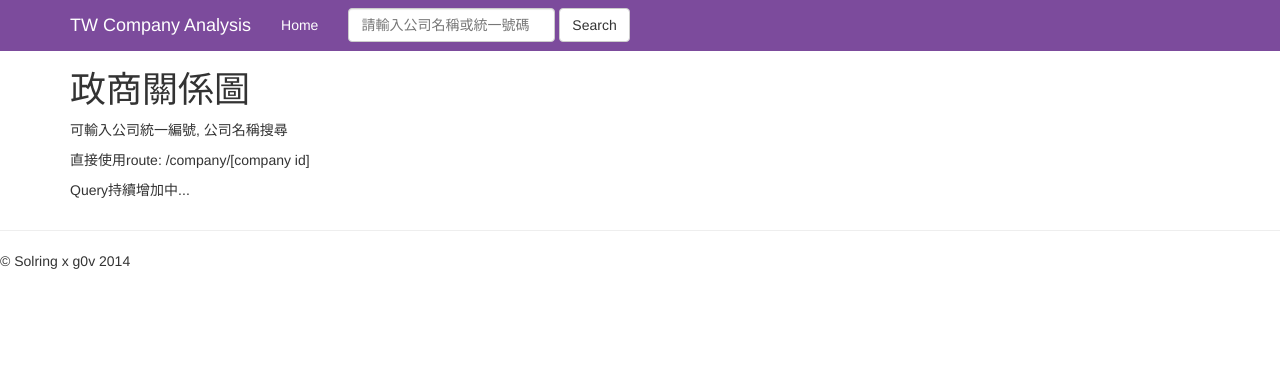
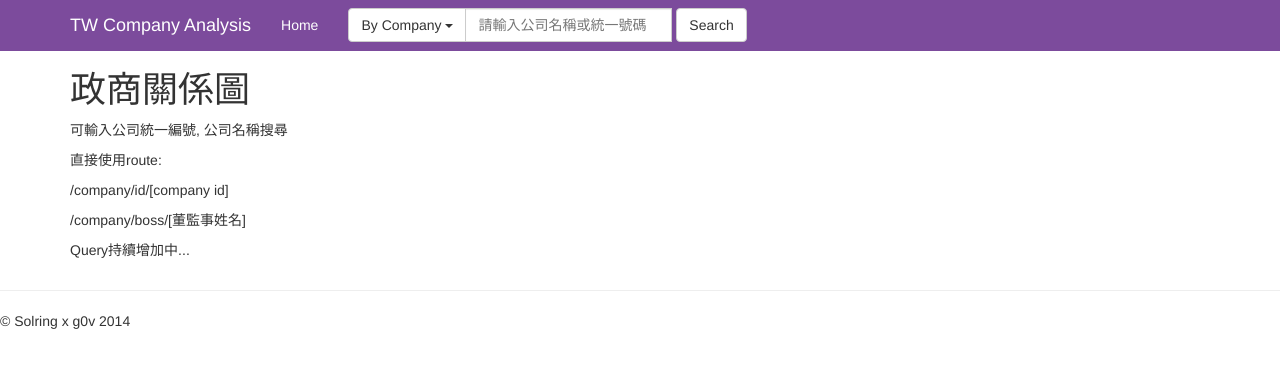
Before and after one commit to solring/twcom_front, a Flask app: page / in a window 1280 px wide. Shown: the top 368 px of the page. Run offline with Flask 2, Linux system fonts and the light colour scheme; some libraries are stand-ins or nearby versions.

Commit message:
add route to company graph through board member, update ui

```diff
--- a/main.py
+++ b/main.py
@@ -4,14 +4,21 @@
 #from pymongo import MongoClient
 from flask import Flask, request, redirect, url_for, render_template
 import json
-from twcom.query import *
+#from twcom.query import *
 import requests
-
+from urllib import unquote
 
 db = None
 col = None
 
 app = Flask(__name__)
+
+
+def getidlike(query):
+    return requests.get("http://dataing.pw/query?com=%s" % query)
+
+def getbosslike(query):
+    return reqults.get("http://dataing.pw/query?boss=%s" % query)
 
 def to_node(d):
     return {"id": d["id"],
@@ -28,23 +35,30 @@ def search_dummy():
     return "test search route"
 
 @app.route("/search", methods=['POST'])
-def search_byname():
+def search_companynet():
+    option = request.form['searchopt']
     query = request.form['query']
     print "/search/"+query
 
-    if re.match("^[\d]{8}$", query)!=None:
-        return redirect("company/%s" % query)
+    if option == "company":
+        # search by company id
+        if re.match("^[\d]{8}$", query)!=None:
+            return redirect("company/id/%s" % query)
 
-    results = []
-    for data in getidlike(query):
-        results.append(data)
+        # search by company name
+        results = []
+        for data in getidlike(query):
+            results.append(data)
 
-    if len(results) > 1:
-        print "redirect to /company/%s" % results[0]["id"]
-        return redirect("company/%s" % results[0]["id"])
-    else:
-        return "Company not found!"
-    #return render_template("index.html")
+        if len(results) > 1:
+            print "redirect to /company/id/%s" % results[0]["id"]
+            return redirect("company/id/%s" % results[0]["id"])
+        else:
+            return "Company not found!"
+
+    elif option == "boss":
+        reqults = []
+
 
 def build_test_nodes():
     n1 = {"id": 1, "name": "test1"};
@@ -55,31 +69,37 @@ def build_test_nodes():
     result = json.dumps({"nodes": nodes, "links": links});
     return result
 
-@app.route("/company/<cid>.json")
-def getJsonById(cid):
-    print "getJsonById: %s"  % cid
-
-    if cid == 1234:
-        return build_test_nodes()
-
+@app.route("/cors")
+def getJson():
+    print 'test'
     #data = col.find({ "id" : str(cid) })
-    data = requests.get("http://dataing.pw/com?id=%s" % cid)
-    print data.json()
-    return data.json()
-
+    if 'api' in request.args:
+        url = request.args['api']
+        print unquote(url)
+        data = requests.get(unquote(url))
+        return data.json()
+    else:
+        print "arg error"
 #    G = get_network(cid, maxlvl=1)
 #    if G:
 #        return exp_company(G, "%s.cache" % cid)
 
-@app.route("/company/<cid>")
-def show_company(cid):
+@app.route("/company/id/<cid>")
+def show_company_byid(cid):
 
     #if data:
     #    for k, v in data.items():
     #        res += "%s : %s<br>" %(k, v)
     #else:
     #    res += "Cannot find company with id %d" % cid
-    return render_template('graph.html', cid=cid)
+    url = "http://dataing.pw/com?id=%s" % cid
+    return render_template('graph.html', cid=cid, url=url)
+
+
+@app.route("/company/boss/<boss>")
+def show_company_byboss(boss):
+    url = "http://dataing.pw/com?boss=%s" % boss
+    return render_template('graph.html', cid=boss, url=url)
 
 
 if __name__ == "__main__":
--- a/templates/graph.html
+++ b/templates/graph.html
@@ -1,7 +1,6 @@
 {% extends "layout.html" %}
 {% block content %}
 
-<script src="http://code.jquery.com/jquery-1.10.2.js" charset="utf-8"></script>
 <script src="{{ url_for('static', filename='lib/js/d3.v3.min.js') }}" charset="utf-8"></script>
 <script src="{{ url_for('static', filename='app/js/graph.js') }}" charset="utf-8"></script>
 
@@ -23,5 +22,5 @@
     <div id="d3-container" class="col-md-9">
     </div>
 </div></div>
-
+<div style="visibility: hidden;" id="restapi">{{url}}</div>
 {% endblock %}
--- a/templates/index.html
+++ b/templates/index.html
@@ -11,7 +11,9 @@
 <h1>政商關係圖</h1>
 <p>可輸入公司統一編號, 公司名稱搜尋</p>
 
-<p>直接使用route: /company/[company id]<p>
+<p>直接使用route: </p>
+<p>/company/id/[company id]</p>
+<p>/company/boss/[董監事姓名]</p>
 
 <p>Query持續增加中...</p>
 
--- a/templates/layout.html
+++ b/templates/layout.html
@@ -8,13 +8,25 @@
     <link rel=stylesheet type=text/css href="{{ url_for('static', filename='app/css/bootstrap-responsive.min.css') }}">
     <link rel=stylesheet type=text/css href="{{ url_for('static', filename='app/css/banner.css') }}">
     <link href="//maxcdn.bootstrapcdn.com/-awesome/4.1.0/css/font-awesome.min.css" rel="stylesheet">
+    <script src="http://code.jquery.com/jquery-1.10.2.js" charset="utf-8"></script>
+    <script src="https://maxcdn.bootstrapcdn.com/bootstrap/3.3.1/js/bootstrap.min.js"></script>
 
-    <script src="{{ url_for('static', filename='lib/js/bootstrap.min.js') }}"></script>
-    <script src="{{ url_for('static', filename='lib/js/jquery-1.10.1.min.js') }}"></script>
-
-<style>
-
-</style>
+<script>
+var changeSearchOpt = function(n){
+    var option = $("#searchopt-text");
+    if(n==0){
+        option.text("By Company ")
+            .append("<span class=\"caret\"></span>");
+        $("#searchopt").attr("value", "company");
+        $("#searchquery").attr("placeholder", "請輸入公司名稱或統一號碼");
+    }else if(n==1){
+        option.text("By Boss ")
+            .append("<span class=\"caret\"></span>");
+        $("#searchopt").attr("value", "boss");
+        $("#searchquery").attr("placeholder", "請輸入董監事人名");
+    }
+};
+</script>
 
 </head>
 
@@ -37,11 +49,24 @@
               <li><a href="/">Home</a></li>
             </ul>
 
+            <!-- Search button and field -->
             <form class="navbar-form navbar-left" action="/search" method="post" role="search">
-                <div class="form-group">
-                    <input type="text" name="query" class="form-control" placeholder="請輸入公司名稱或統一號碼">
-                </div>
-                <button type="submit" class="btn btn-default">Search</button>
+                <div class="form-group"><div class="input-group">
+
+                    <div class="input-group-btn">
+                        <button id="searchopt-text" type="button" class="btn btn-default dropdown-toggle" data-toggle="dropdown" aria-expanded="false">
+                            By Company
+                            <span class="caret"></span>
+                         </button>
+                         <ul class="dropdown-menu" role="menu">
+                             <li id="byCom"><a href="javascript:changeSearchOpt(0);">By Company</a></li>
+                             <li id="byBoss"><a href="javascript:changeSearchOpt(1);">By Boss</a></li>
+                         </ul>
+                    </div><!-- /btn-group -->
+                    <input id="searchquery" type="text" name="query" class="form-control" placeholder="請輸入公司名稱或統一號碼">
+                    <input type="hidden" name="searchopt" id="searchopt" value="company" />
+                </div></div><!-- /input-group /form-group -->
+                    <button type="submit" class="btn btn-default">Search</button>
             </form>
 
           </div><!--/.nav-collapse -->
```
Also changed, not shown: static/app/js/graph.js (+5 -3 lines).
